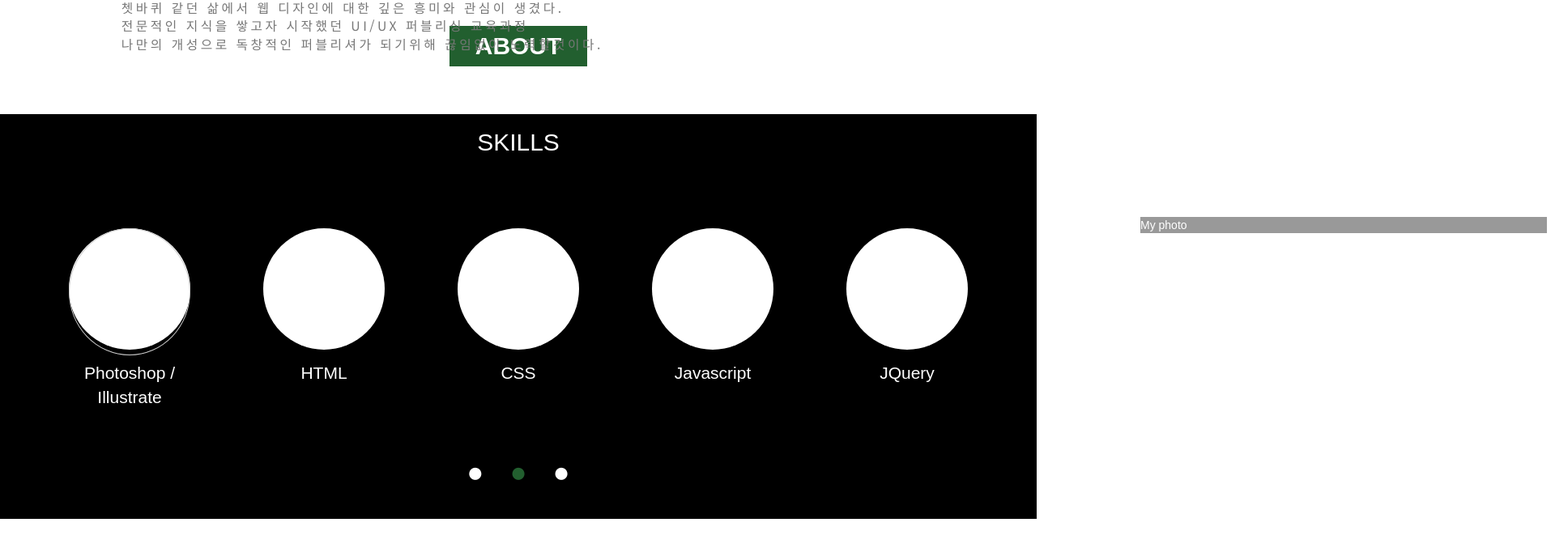
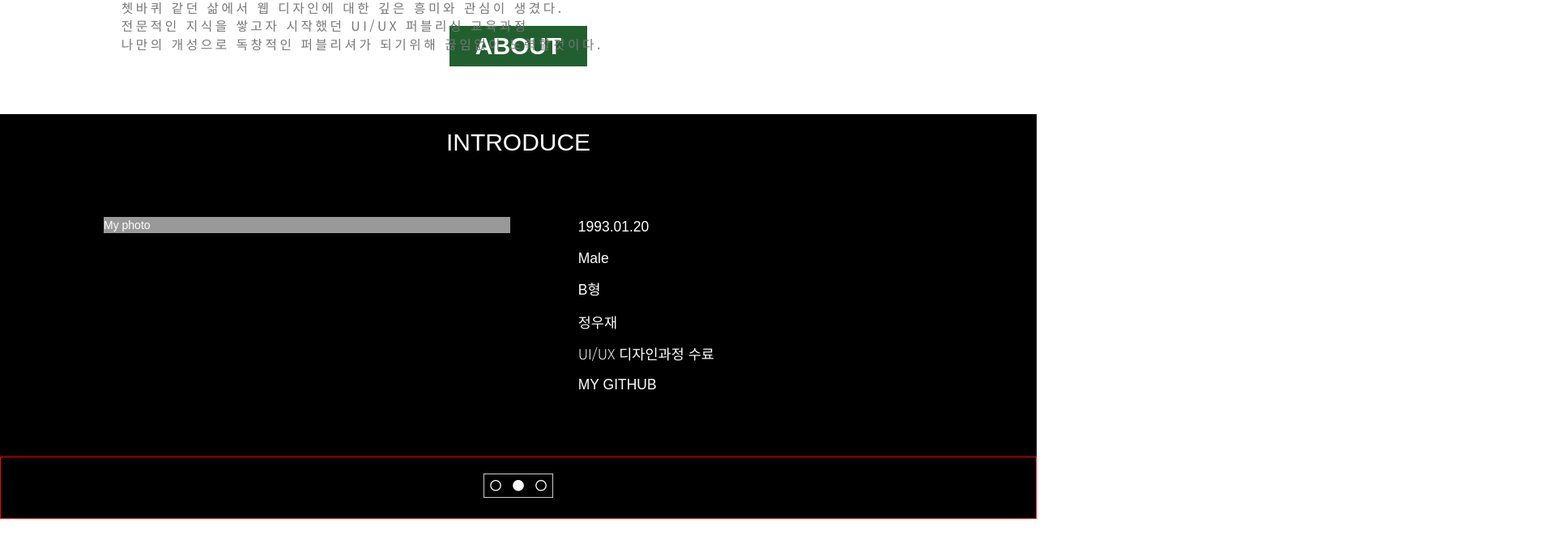
Before and after one commit to dog2789/MainPofol, a plain HTML site: page public/main/about.html in a window 1280 px wide. Shown: the part 950-1627 px from the top of the page at 81% size, 1920 px wide, since content can reach past the window. Drawn offline with nearby package versions, Linux system fonts and the light colour scheme; some packages are replaced by stand-ins of ours.

Commit message:
booldook

```diff
--- a/public/js/about.js
+++ b/public/js/about.js
@@ -87,8 +87,19 @@ var Slide = (function(){
 		function ani(obj) {
 			//Pager의 현재 위치를 나타내는 구문
 			if(obj.option.pager) {
-				$(obj.pager).find("span").removeClass(obj.option.pagerActClass).addClass(obj.option.pagerDefClass);
-				$(obj.pager).find("span").eq(obj.now).removeClass(obj.option.pagerDefClass).addClass(obj.option.pagerActClass);
+				$(obj.pager).find("span").removeClass("far").addClass("fas");
+				$(obj.pager).find("span").eq(obj.now).removeClass("fas").addClass("far");
+				/*
+				if(obj.nullChk(obj.option.pagerSymbol)) {
+					console.log("pager");
+					$(obj.pager).find("span").removeClass("far").addClass("fas");
+					$(obj.pager).find("span").eq(obj.now).removeClass("fas").addClass("far");
+				}
+				else {
+					$(obj.pager).find("span").removeClass(obj.option.pagerActClass).addClass(obj.option.pagerDefClass);
+					$(obj.pager).find("span").eq(obj.now).removeClass(obj.option.pagerDefClass).addClass(obj.option.pagerActClass);
+				}
+				*/
 			}
 			//애니메이션 구문
 			$(obj.slides).stop().animate({"left":-(100*obj.now)+"%"}, obj.option.speed, function(){
@@ -112,9 +123,9 @@ var Slide = (function(){
 		obj.interval = setInterval(ani, obj.option.delay, obj);
 		function ani(obj) {
 			if(obj.option.pager) {
-				$(obj.pager).find("span").removeClass(obj.option.pagerActClass).addClass(obj.option.pagerDefClass);
-				if(obj.now == obj.cnt - 1) $(obj.pager).find("span").eq(0).removeClass(obj.option.pagerDefClass).addClass(obj.option.pagerActClass);
-				else $(obj.pager).find("span").eq(obj.now).removeClass(obj.option.pagerDefClass).addClass(obj.option.pagerActClass);
+				$(obj.pager).find("span").removeClass("fas").addClass("far");
+				if(obj.now == obj.cnt - 1) $(obj.pager).find("span").eq(0).removeClass("far").addClass("fas");
+				else $(obj.pager).find("span").eq(obj.now).removeClass("far").addClass("fas");
 			}
 			$(obj.slides).stop().animate({"left":-(obj.now*100)+"%"}, obj.option.speed, function(){
 				if(obj.now == obj.cnt - 1) {
@@ -195,7 +206,8 @@ var Slide = (function(){
 	//Slide.prototype.method = function(){} <- Slide객체의 함수(메서드)를 선언
 	Slide.prototype.pagerInit = function(obj) {
 		//Pager를 감싸는 div.pager_wrap의 style값
-		var style = 'position:absolute;width:100%;z-index:9999;'+obj.option.pagerPos+':'+obj.option.pagerVal+';';
+		console.log("pagerInit");
+		var style = 'position:absolute;width:100%;border:1px solid #f00; z-index:9999;'+obj.option.pagerPos+':'+obj.option.pagerVal+';';
 		var html = '<div class="w3-center pager_wrap" style="'+style+'">';
 		//name으로 pager생성
 		if(obj.nullChk(obj.option.pagerSymbol)) html += '<div class="w3-bar w3-border pager"></div>';
@@ -208,9 +220,17 @@ var Slide = (function(){
 		//Pager의 내용을 생성
 		for(var i=0; i<obj.cnt; i++) {
 			name = $(obj.slide[i]).data("name"); //li의 속성(attribute)중 data-name 값
-			if(obj.nullChk(obj.option.pagerSymbol)) pagerHtml = '<span class="w3-bar-item w3-button '+obj.option.pagerDefClass+'">'+name+'</span>';
+			if(obj.nullChk(obj.option.pagerSymbol)) pagerHtml = '<span class="fas fa-circle" style="padding:0.5em; color:#fff;"></span>';
 			else pagerHtml = '<span class="w3-bar-item">'+obj.option.pagerSymbol+'</span>';
 			$(obj.pager).find(".pager").append(pagerHtml);
+		}
+		if(obj.nullChk(obj.option.pagerSymbol)) {
+			$(obj.pager).find("span").removeClass("fas").addClass("far");
+			$(obj.pager).find("span").eq(0).removeClass("far").addClass("fas");
+		}
+		else {
+			$(obj.pager).find("span").removeClass(obj.option.pagerActClass).addClass(obj.option.pagerDefClass);
+			$(obj.pager).find("span").eq(0).removeClass(obj.option.pagerDefClass).addClass(obj.option.pagerActClass);
 		}
 	};
 	//HoverInit
@@ -259,7 +279,7 @@ var banner = new Slide($(".black-table"), {
 	//normal/pingpong/infinite/vertical/fade->normal
 	type: "infinite",
 	//애니메이션 장면전환 대기 속도->2000
-	delay: 5000,
+	delay: 3000,
 	//애니메이션 속도->300
 	speed: 600,
 	//Hover 했을때 true면 멈춤->true
@@ -275,7 +295,7 @@ var banner = new Slide($(".black-table"), {
 	//pager 기준위치로 부터의 값->0px
 	pagerVal: "0px",
 	//pager 심볼사용 여부(제목으로 사용시 기재 안함)->null
-	pagerSymbol: "●",
+	//pagerSymbol: "●",
 	//pager 기본 색상(심볼선택시 텍스트 컬러/심볼 미사용시 바탕컬러)->w3-white
 	pagerDefClass: "w3-text-white",
 	//선택된 pager 색상->w3-red
@@ -323,7 +343,7 @@ $(".ban-tit").each(function(i){
 
 var data = [{
 	datasets: [{
-			data: [z],
+			data: [100],
 			backgroundColor: [
 				'rgba(255, 99, 132, 0.5)'
 			],
--- a/public/main/about.html
+++ b/public/main/about.html
@@ -21,6 +21,7 @@
     <script defer src="/__/firebase/init.js"></script>
     <script defer src="https://ajax.googleapis.com/ajax/libs/jquery/3.3.1/jquery.min.js"></script>
     <script defer src="https://maxcdn.bootstrapcdn.com/bootstrap/3.3.7/js/bootstrap.min.js"></script>
+    <script defer src="https://cdnjs.cloudflare.com/ajax/libs/Chart.js/2.7.3/Chart.min.js"></script>
 </head>
 
 <body>
```
